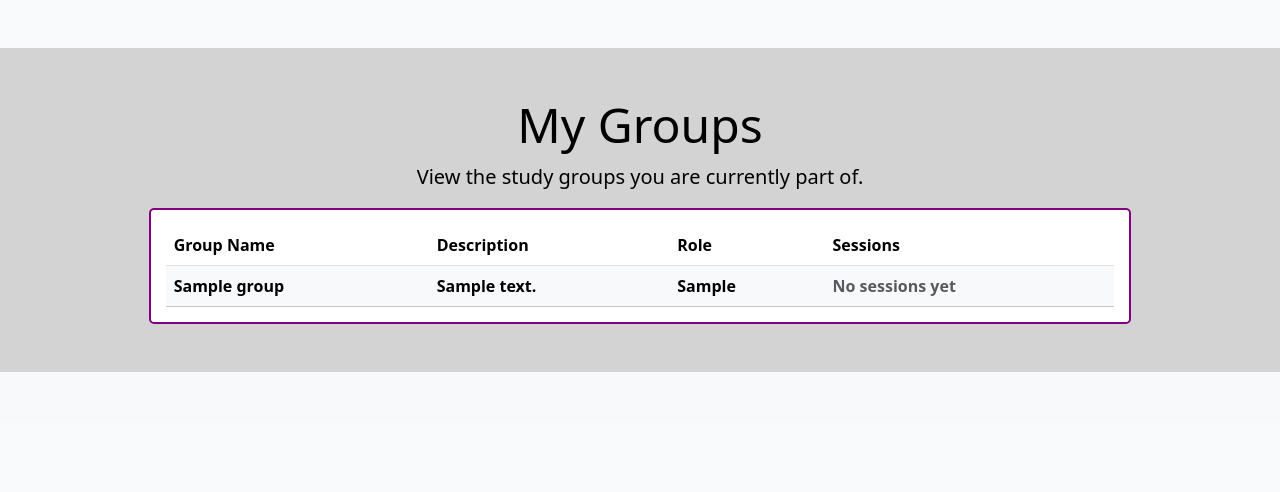
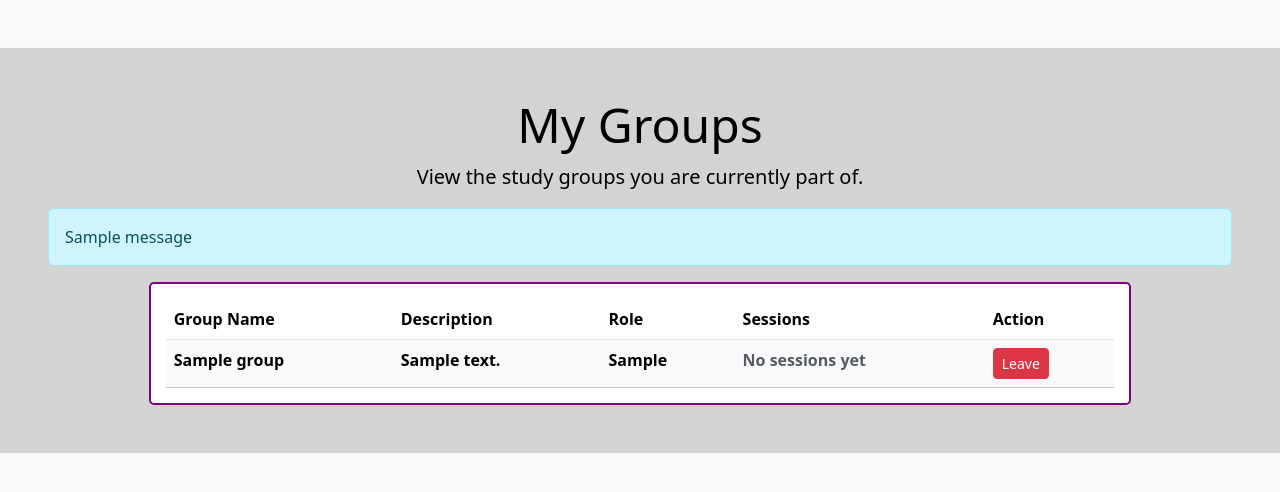
Before and after one commit to Luc45K0h75/UWA-Study-Buddy, a Flask app: page /my-groups in a window 1280 px wide. Shown: the part 70-562 px from the top of the page. Run offline with Flask 3, Linux system fonts and the light colour scheme; a user stored in the database is signed in; tables that the repository leaves empty hold one stand-in row (values such as "Sample post"); one stand-in notice (Sample message) is shown; some libraries are stand-ins or nearby versions.

Commit message:
Add Leave Group button to My Groups page"

```diff
--- a/routes/myGroups.py
+++ b/routes/myGroups.py
@@ -1,4 +1,4 @@
-from flask import Blueprint, render_template  # Our group chose to use blueprints because we could keep the python for each page separate allowing us to avoide merge conflicts
+from flask import Blueprint, render_template, redirect, url_for, flash  # Our group chose to use blueprints because we could keep the python for each page separate allowing us to avoide merge conflicts
 from extensions import db
 from models import Groups, StudentGroups, Role, Session
 import sqlalchemy as sa
@@ -44,3 +44,29 @@ def my_groups():
         })
 
     return render_template('myGroups.html', studentGroups=studentGroups, sessions_by_group=sessions_by_group)
+
+# Leave group route — removes the current user from the selected group
+@my_groups_blueprint.route('/leave-group/<int:group_id>', methods=['POST'])
+@login_required
+def leave_group(group_id):
+    # Find the user's membership record for this group
+    student_group = StudentGroups.query.filter_by(
+        StudentID=current_user.StudentID,
+        GroupID=group_id
+    ).first()
+
+    if not student_group:
+        flash("You are not a member of this group.")
+        return redirect(url_for('my_groups.my_groups'))
+
+    # Prevent admin from leaving their own group
+    if student_group.RoleID == 2:
+        flash("You are the admin of this group. You cannot leave it.")
+        return redirect(url_for('my_groups.my_groups'))
+
+    # Delete the membership record to remove user from group
+    db.session.delete(student_group)
+    db.session.commit()
+
+    flash("You have successfully left the group.")
+    return redirect(url_for('my_groups.my_groups'))
--- a/templates/myGroups.html
+++ b/templates/myGroups.html
@@ -23,6 +23,15 @@
             </div>
         </div>
 
+        <!-- Flash messages: shows leave success or error -->
+        {% with messages = get_flashed_messages() %}
+            {% if messages %}
+                {% for message in messages %}
+                    <div class="alert alert-info">{{ message }}</div>
+                {% endfor %}
+            {% endif %}
+        {% endwith %}
+
         <div class="row justify-content-center">
             <div class="col-lg-10">
                 <div class="card-style card-padding">
@@ -35,6 +44,7 @@
                                     <th>Description</th>
                                     <th>Role</th>
                                     <th>Sessions</th>
+                                    <th>Action</th>
                                 </tr>
                             </thead>
 
@@ -54,6 +64,13 @@
                                             <span class="text-muted">No sessions yet</span>
                                         {% endif %}
                                     </td>
+                                    <td>
+                                        <!-- Leave group form — posts to the leave_group route -->
+                                        <form method="POST" action="{{ url_for('my_groups.leave_group', group_id=sg['GroupID']) }}" onsubmit="return confirm('Are you sure you want to leave this group?');">
+                                            <input type="hidden" name="csrf_token" value="{{ csrf_token() }}">
+                                            <button type="submit" class="btn btn-danger btn-sm">Leave</button>
+                                        </form>
+                                    </td>
                                 </tr>
 
                                 <!-- Session sub-rows for this group -->
@@ -66,6 +83,7 @@
                                     <td style="font-size: 0.9em;">{{ session['Description'] or '—' }}</td>
                                     <td></td>
                                     <td style="font-size: 0.9em;">📍 {{ session['Location'] }}</td>
+                                    <td></td>
                                 </tr>
                                 {% endfor %}
 
```
Also changed, not shown: StudyBuddy.db.
